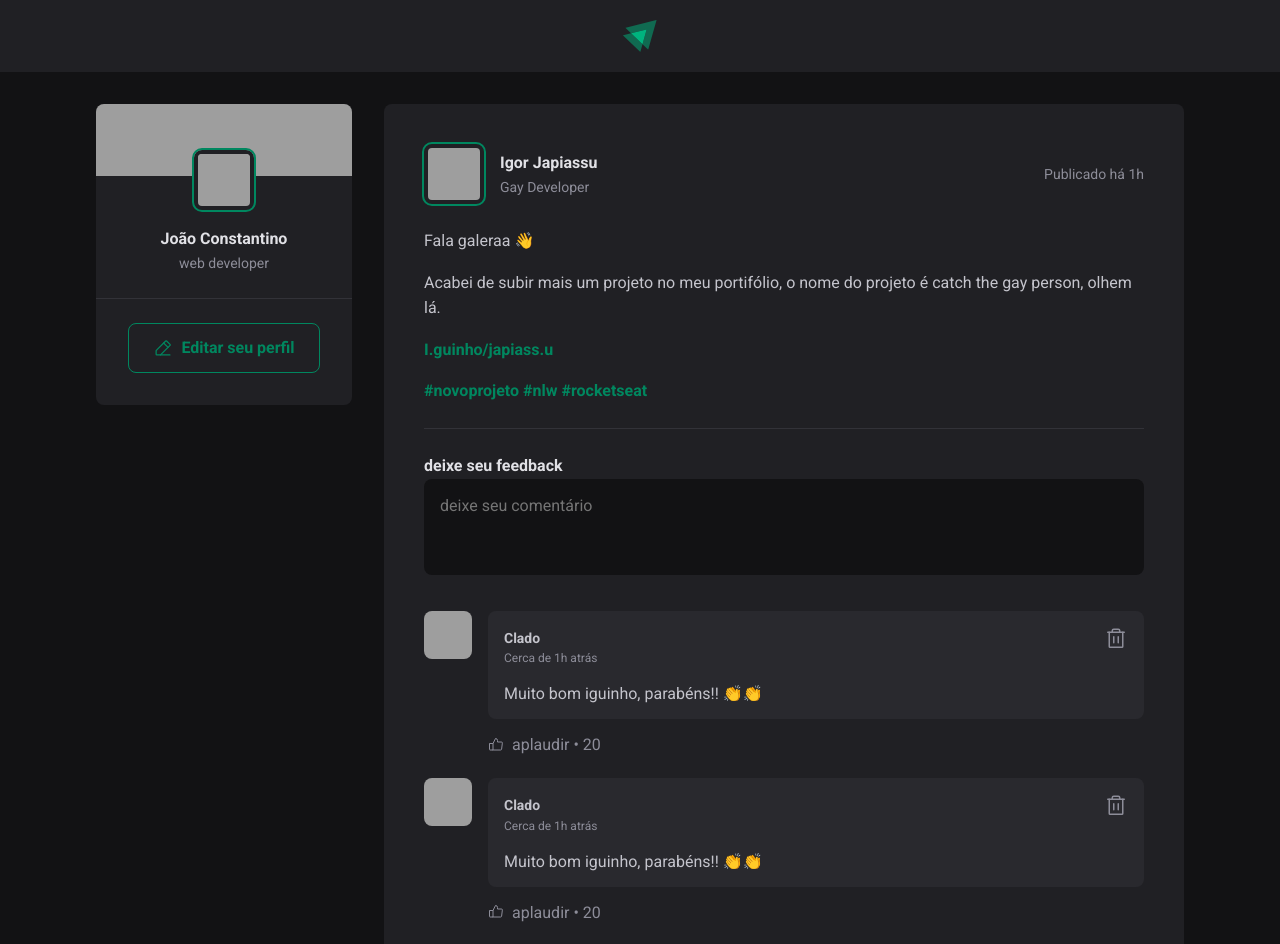
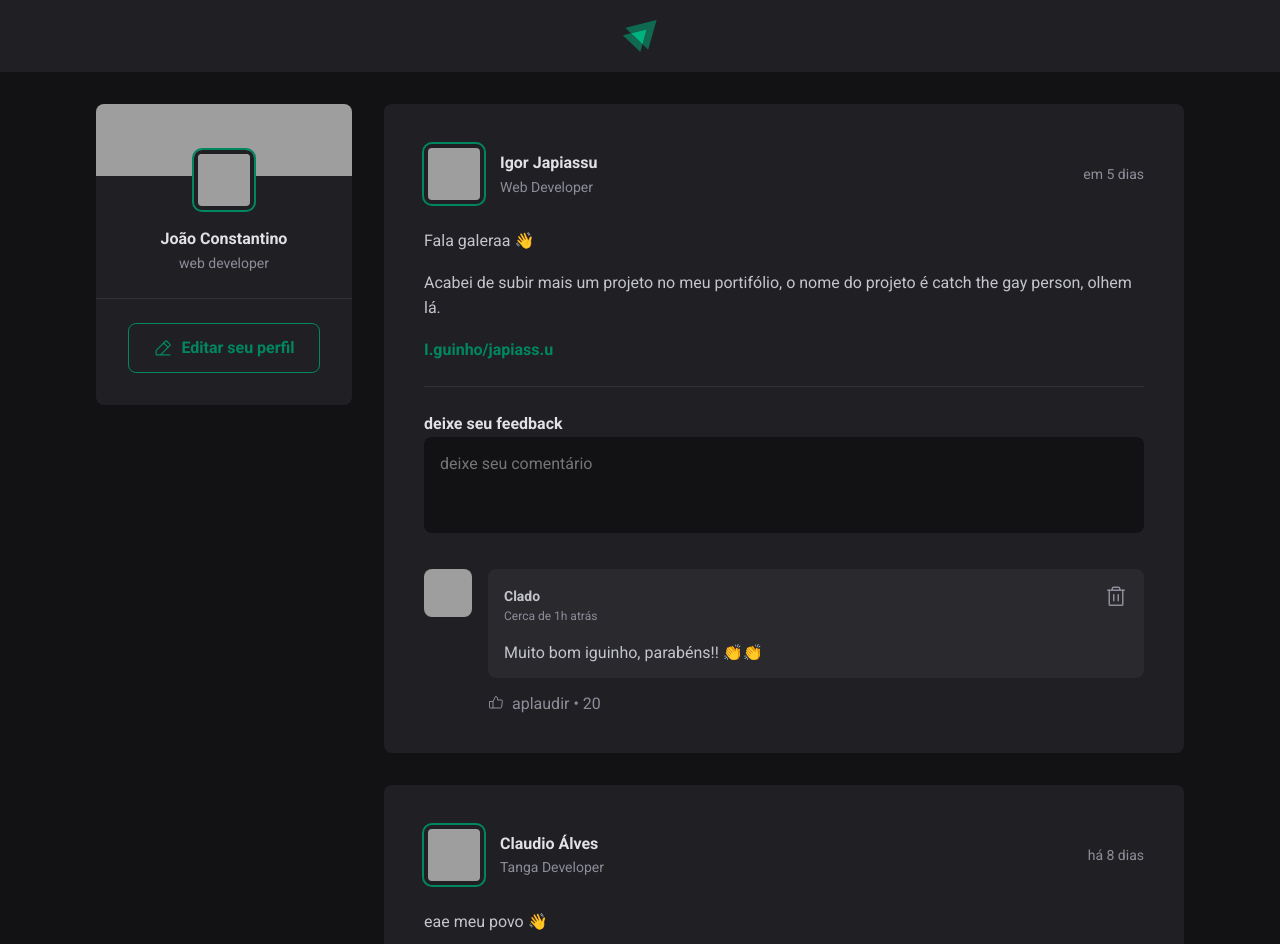
Before and after one commit to constantino2710/cursos-rocketseat, a React (Vite) app in the folder ignite-feed/: page / in a window 1280 px wide. Shown: the top 944 px of the page. Built offline with nearby package versions, Linux system fonts and the light colour scheme; grey boxes are pictures that could not be loaded.

Commit message:
atualização dos posts

```diff
--- a/ignite-feed/package.json
+++ b/ignite-feed/package.json
@@ -11,6 +11,7 @@
   },
   "dependencies": {
     "@phosphor-icons/react": "github:phosphor-icons/react",
+    "date-fns": "^4.1.0",
     "phosphor-react": "^1.4.1",
     "react": "^18.2.0",
     "react-dom": "^18.2.0"
--- a/ignite-feed/src/App.jsx
+++ b/ignite-feed/src/App.jsx
@@ -4,6 +4,37 @@ import {Sidebar} from './components/sidebar/sidebar'
 
 import styles from './App.module.css'
 import './global.css'
+
+const posts = [
+  {
+    id: 1,
+    author: {
+      avatarUrl: 'https://github.com/igorcarvalheira.png',
+      name: 'Igor Japiassu',
+      role: 'Web Developer'
+    },
+    content: [
+      {type: 'paragraph', content: 'Fala galeraa 👋'},
+      {type: 'paragraph', content:'Acabei de subir mais um projeto no meu portifólio, o nome do projeto é catch the gay person, olhem lá.'},
+      {type: 'link', content: 'I.guinho/japiass.u'},
+    ],
+    publishedAt: new Date('2025-01-07 17:35:00'),
+  },
+  {
+    id: 2,
+    author: {
+      avatarUrl: 'https://github.com/claudioAVGO.png',
+      name: 'Claudio Álves',
+      role: 'Tanga Developer'
+    },
+    content: [
+      {type: 'paragraph', content: 'eae meu povo 👋'},
+      {type: 'paragraph', content:'Acabei de subir mais um projeto no meu portifólio, o nome do projeto é catch the gay person, olhem lá.'},
+      {type: 'link', content: 'Claudio.AVGO.com.br'},
+    ],
+    publishedAt: new Date('2024-12-25 17:35:00'),
+  },
+];
 
 export function App() {
 
@@ -15,11 +46,15 @@ export function App() {
       <div className={styles.wrapper}>
         <Sidebar />
         <main>
-        <Post />
-        <Post />
-
-
-
+          {posts.map(post=>{
+            return(
+              <Post
+              author={post.author}
+              content={post.content}
+              publishedAt={post.publishedAt}
+              />
+            )
+          })}
         </main>
       </div>
     </div>
--- a/ignite-feed/src/components/post/post.jsx
+++ b/ignite-feed/src/components/post/post.jsx
@@ -1,36 +1,47 @@
+import {format, formatDistanceToNow} from 'date-fns'
+import ptBR from 'date-fns/locale/pt-BR'
 import { Comment } from '../comment/comment'
 import styles from './Post.module.css'
 import {Avatar} from '../avatar/avatar'
 
-export function Post(){
+export function Post({author, publishedAt, content}){
+    const publishedDateformat = format(publishedAt, "d 'de' LLLL 'às' HH:mm'h'", {
+        locale: ptBR,
+    })
+
+    const publishedDateRelativeFromNow = formatDistanceToNow(publishedAt, {
+        locale: ptBR,
+        addSuffix: true,
+
+    })
+
+
     return (
         <article className={styles.post}>
 
         <header>
             <div className={styles.author}>
-                <Avatar src="https://github.com/igorcarvalheira.png"/>
+                <Avatar src={author.avatarUrl}/>
                 <div className={styles.authorInfo}>
-                    <strong>Igor Japiassu</strong>
-                    <span>Gay Developer</span>
+                    <strong>{author.name}</strong>
+                    <span>{author.role}</span>
                 </div>
 
             </div>
 
-            <time title='23 de Dezembro às 1:30'
-            dateTime="2024-12-23 01:30:00">Publicado há 1h</time>
+            <time title={publishedDateformat}
+            dateTime={publishedAt.toISOString()}>{publishedDateRelativeFromNow}</time>
 
         </header>
 
         <div className={styles.content}>
-        <p>Fala galeraa 👋</p>
-        <p>Acabei de subir mais um projeto no meu portifólio, o nome do projeto é catch the gay person, olhem lá.</p>
-        <p><a href=""> I.guinho/japiass.u</a> </p>
-
-        <p>
-            <a href="">#novoprojeto</a> {' '}
-            <a href="">#nlw</a> {' '}
-            <a href="">#rocketseat</a> {' '}
-        </p>
+            {content.map(Line =>{
+                if (Line.type == 'paragraph'){
+                    return <p>{Line.content}</p>
+                } else if (Line.type =='link'){
+                    return <p><a href='#'>{Line.content}</a></p>
+                }
+            })}
         </div>
 
         <form className={styles.commentForm}>
@@ -46,8 +57,6 @@ export function Post(){
         </form>
         <div className={styles.commentList}>
             <Comment />
-            <Comment />
-            <Comment />
         </div>
 
         </article>
```
Also changed, not shown: 1 other file (tests, documents, lock files or other folders).
